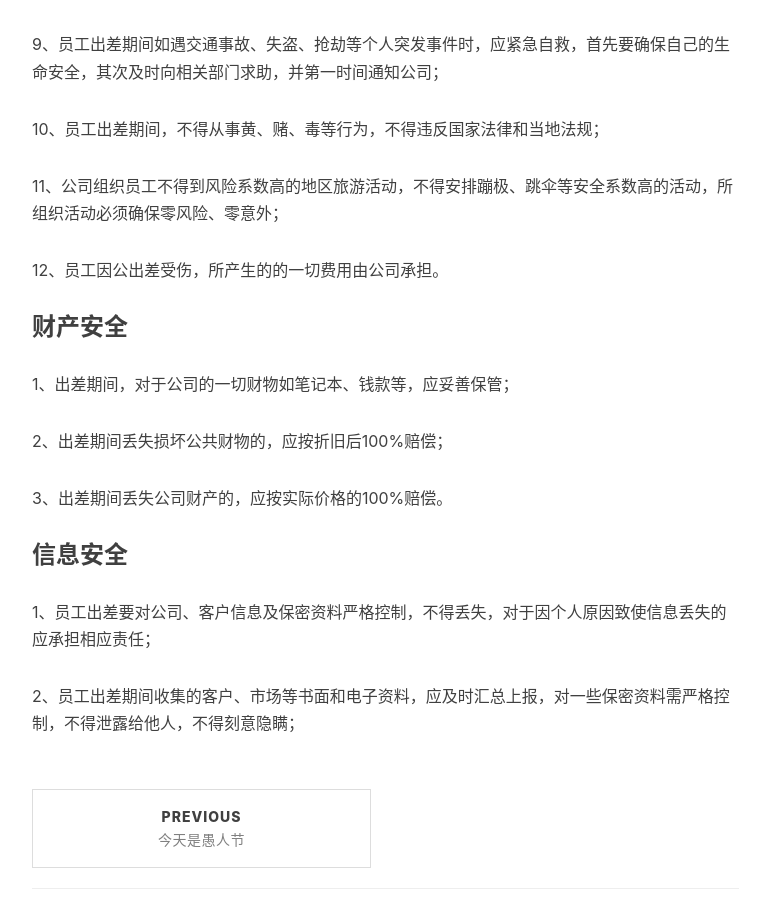
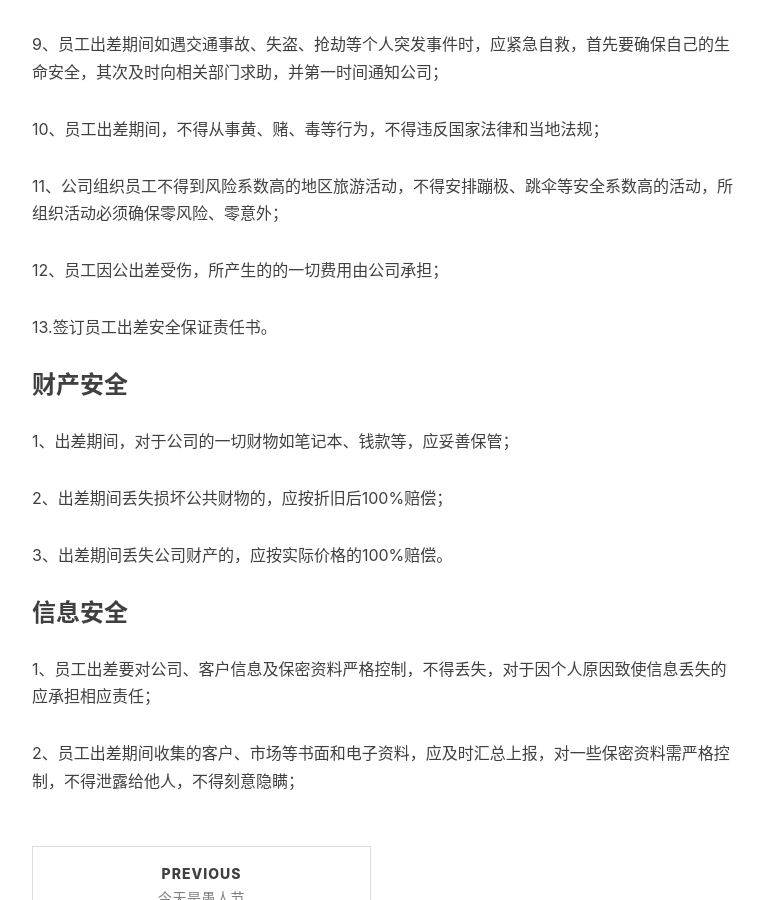
Before and after one commit to ngcin/ngcin.github.io, a Jekyll site: the page built from _posts/2018-05-10-数据采集.md, in a window 1280 px wide and 900 px high, scrolled down 2469 px. Shown: the whole window, without its empty margins (233-1003 px from the left). Built offline with Jekyll 4.4.1, drawn with Linux system fonts in a browser that asks for light colours; nearby versions of some CDN libraries; our own code applies the rules of GitHub Pages for plain Markdown files; comment, search, counter and statistics services are not loaded.

Commit message:
Update 2018-05-10-数据采集.md

```diff
--- a/_posts/2018-05-10-数据采集.md
+++ b/_posts/2018-05-10-数据采集.md
@@ -52,7 +52,9 @@
 
 11、公司组织员工不得到风险系数高的地区旅游活动，不得安排蹦极、跳伞等安全系数高的活动，所组织活动必须确保零风险、零意外；
 
-12、员工因公出差受伤，所产生的的一切费用由公司承担。
+12、员工因公出差受伤，所产生的的一切费用由公司承担；
+
+13.签订员工出差安全保证责任书。
 
 ###  财产安全
 1、出差期间，对于公司的一切财物如笔记本、钱款等，应妥善保管；
```
